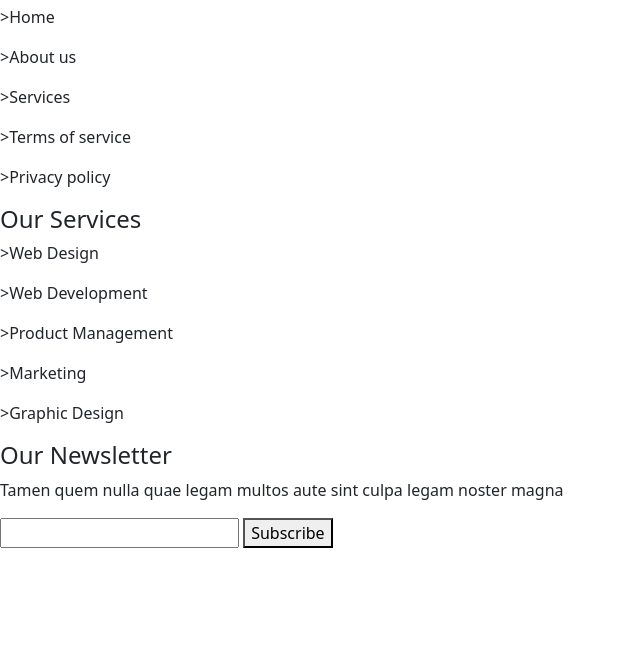
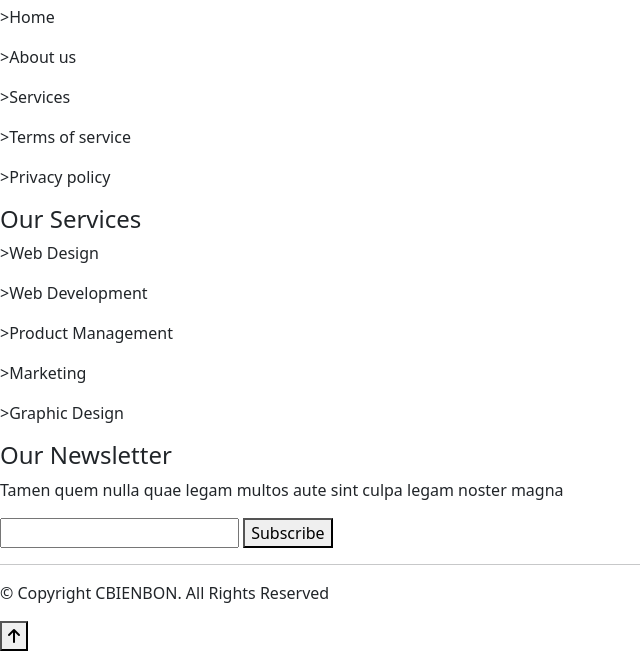
Before and after one commit to ArthurVRoost/CBIENBONN, a website: page index.html in a window 1280 px wide. Shown: the part 11098-11749 px from the top of the page, without its empty margins (0-640 px from the left). Before the commit the page ends 11646 px from the top, so only its background shows below. Drawn offline with nearby package versions, Linux system fonts and the light colour scheme.

Commit message:
html section 11

```diff
--- a/index.html
+++ b/index.html
@@ -382,7 +382,18 @@
 
         </div>
     </footer>
-
+    <hr>
+    <!-- SECTION 11 -->
+     <section class="section 11">
+        <div>
+            <div>
+                <p>&copy; Copyright <span>CBIENBON.</span> All Rights Reserved</p>
+            </div>
+            <div>
+                <button><i class="fa-solid fa-arrow-up"></i></button>
+            </div>
+        </div>
+     </section>
     <script src="./node_modules/bootstrap/dist/js/bootstrap.bundle.min.js"></script>
 </body>
 </html>
```
